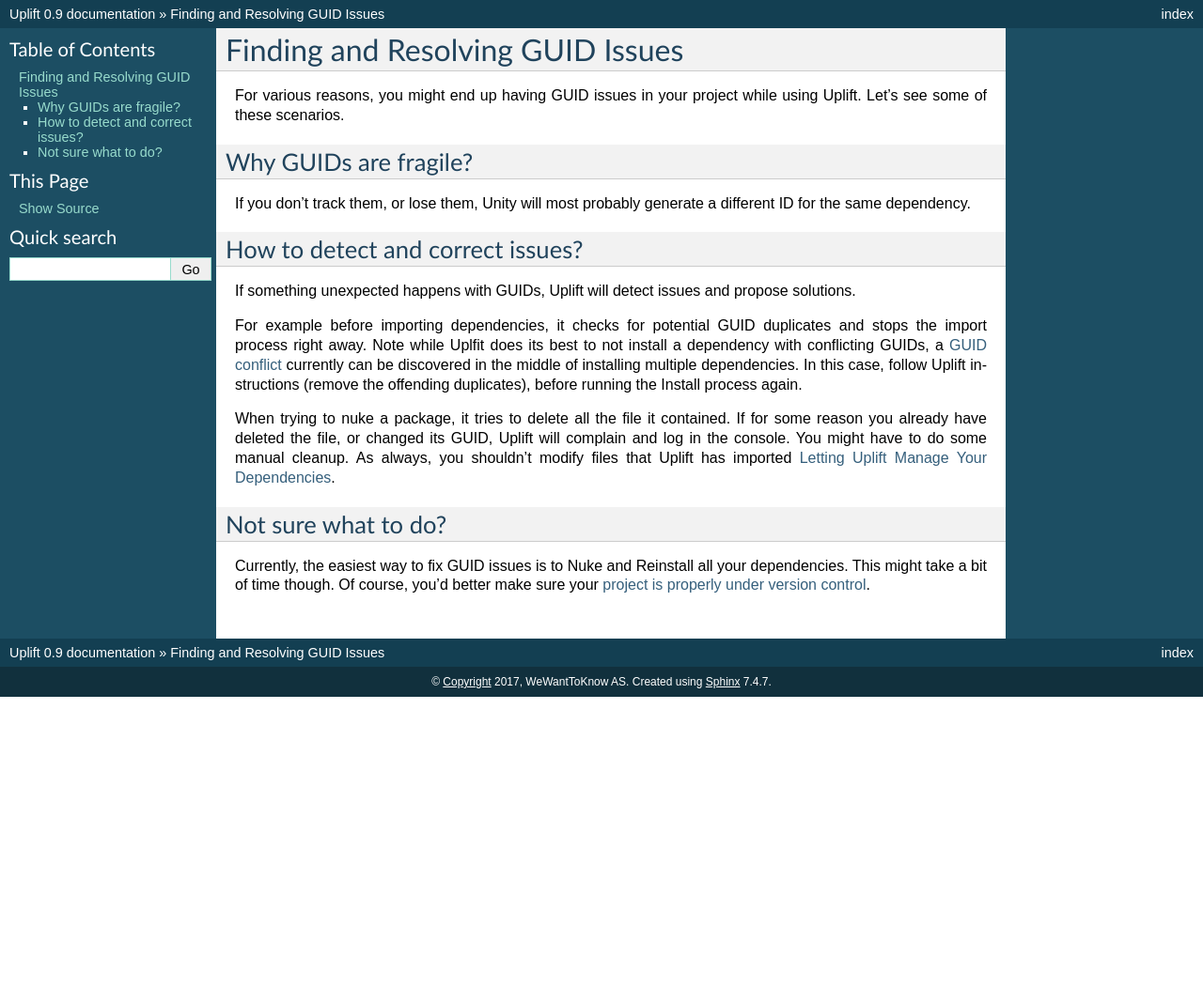
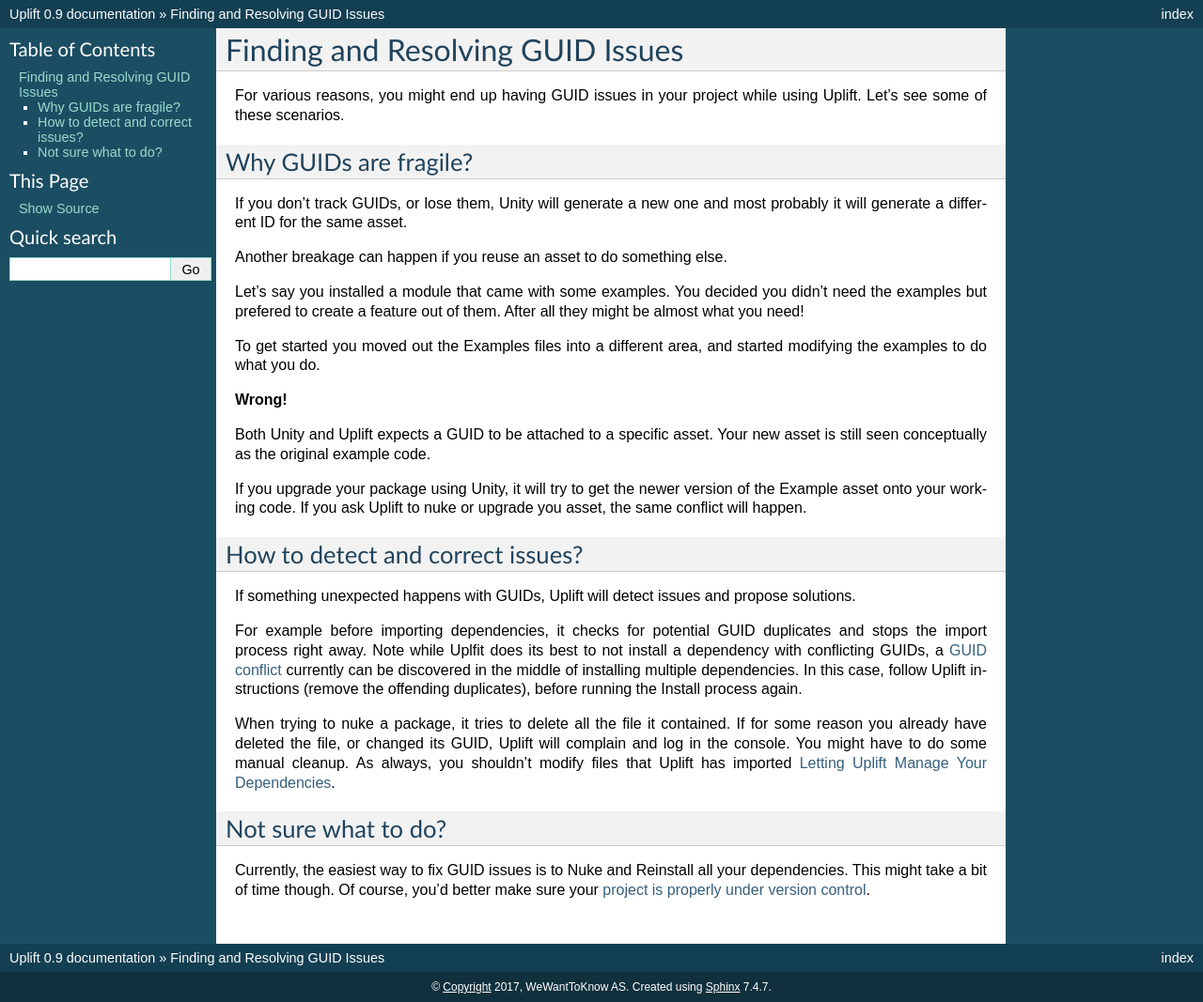
Before and after one commit to DragonBox/uplift-documentation, a Sphinx documentation site: the page built from source/howto/guid-fragility.rst, in a window 1280 px wide. Shown: the whole page at 94% size. Built offline with Sphinx 7.4.7, drawn with Linux system fonts in a browser that asks for light colours; before the commit the page ends 900 px from its top, so only the background shows below that.

Commit message:
Document the problem of moving things imported by uplift

```diff
--- a/source/faq.rst
+++ b/source/faq.rst
@@ -34,6 +34,10 @@
 by running Unity once again, and then select different project to run. For this to work, however,
 you need to have :menuselection:`Edit --> Preferences --> General --> Load previous project on start up` **unchecked**
 
+Why can't I reuse code that Uplift Installed?
+=============================================
+
+See `howto/guid-fragility`
 
 .. _faq-filesystem-linking:
 
--- a/source/howto/guid-fragility.rst
+++ b/source/howto/guid-fragility.rst
@@ -6,7 +6,19 @@
 Why GUIDs are fragile?
 ----------------------
 
-If you don't track them, or lose them, Unity will most probably generate a different ID for the same dependency.
+If you don't track GUIDs, or lose them, Unity will generate a new one and most probably it will generate a different ID for the same asset.
+
+Another breakage can happen if you reuse an asset to do something else.
+
+Let's say you installed a module that came with some examples. You decided you didn't need the examples but prefered to create a feature out of them. After all they might be almost what you need!
+
+To get started you moved out the Examples files into a different area, and started modifying the examples to do what you do.
+
+**Wrong!**
+
+Both Unity and Uplift expects a GUID to be attached to a specific asset. Your new asset is still seen conceptually as the original example code.
+
+If you upgrade your package using Unity, it will try to get the newer version of the Example asset onto your working code. If you ask Uplift to nuke or upgrade you asset, the same conflict will happen.
 
 How to detect and correct issues?
 ---------------------------------
```
Also changed, not shown: source/uplift/paradigm_shift.rst (+12 -0 lines).
